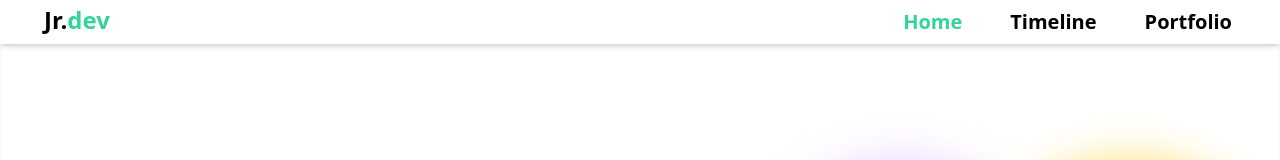
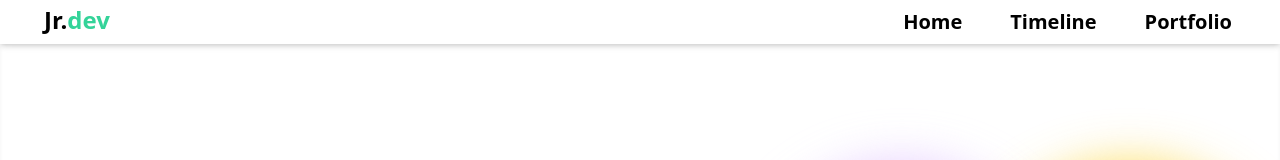
Before and after one commit to jmar753/ProfessionalWebsite, a Next.js app: page / in a window 1280 px wide. Shown: the top 160 px of the page. Built offline with nearby package versions, Linux system fonts and the light colour scheme.

Commit message:
nav basics

```diff
--- a/components/Header.js
+++ b/components/Header.js
@@ -9,9 +9,9 @@ export default function Header(){
     const router = useRouter();
 
     const navOptions = [
-        {value:"Home", route:"/"},
-        {value:"Timeline", route:"/Timeline"},
-        {value:"Portfolio", route:"/Portfolio"},
+        {value:"Home", route:"#Home"},
+        {value:"Timeline", route:"#Timeline"},
+        {value:"Portfolio", route:"#Portfolio"},
     ]
 
     return(
--- a/pages/index.js
+++ b/pages/index.js
@@ -3,13 +3,16 @@ import Header from "@/components/Header";
 import Introduction from "./Introduction";
 import Portfolio from "./Portfolio";
 import Timeline from "./Timeline";
+import Link from "next/link";
 
 export default function Home(){
 
     return(
         <div>
             <Header/>
-            <Introduction/>
+            <a id="Home">
+                <Introduction/>
+            </a>
             <div className="flex md:hidden bg-gray-50 min-h-[calc(100vh-44px)] text-center px-2 items-center justify-center relative">
                 <div className="bg-emerald-400 h-80 w-80 rounded-full absolute -top-40 -left-40"></div>
                 <div className="bg-emerald-500 h-80 w-80 rounded-full absolute -bottom-40 -right-40"></div>
@@ -22,8 +25,12 @@ export default function Home(){
                     </h1>
                 </div>
             </div>
-            <Timeline/>
-            <Portfolio/>
+            <a id="Timeline">
+                <Timeline/>
+            </a>
+            <a id="Portfolio">
+                <Portfolio/>
+            </a>
         </div>
     )
 }
```
